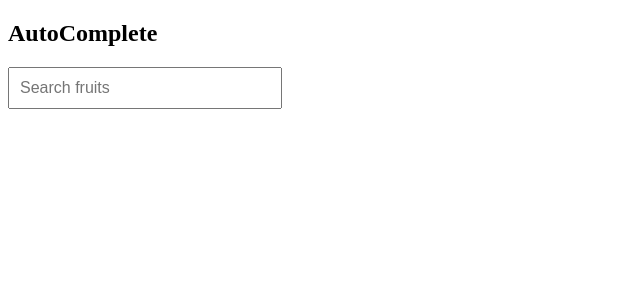
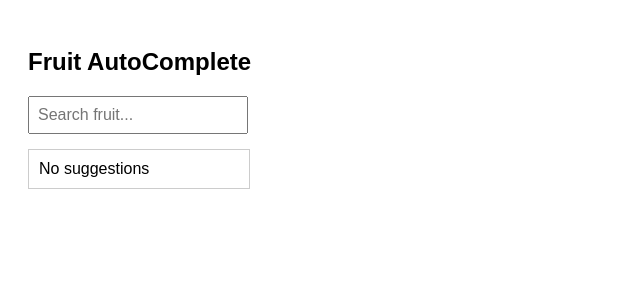
Before and after one commit to acciojob/auto-complete-Gokleshchaudhary, a React app: page / in a window 1280 px wide. Shown: the top 300 px of the page, without its empty margins (0-640 px from the left). Built offline with nearby package versions, Linux system fonts and the light colour scheme.

Commit message:
Update App.js

```diff
--- a/src/components/App.js
+++ b/src/components/App.js
@@ -6,41 +6,63 @@ const fruits = ["apple", "banana", "cherry", "date", "elderberry", "fig"];
 function AutoComplete() {
   const [input, setInput] = useState("");
   const [suggestions, setSuggestions] = useState([]);
+  const [loading, setLoading] = useState(false);
 
   useEffect(() => {
-    const timer = setTimeout(() => {
+    const timeoutId = setTimeout(() => {
       if (input.trim() === "") {
         setSuggestions([]);
-      } else {
-        const filtered = fruits.filter((fruit) =>
-          fruit.toLowerCase().startsWith(input.toLowerCase())
-        );
-        setSuggestions(filtered);
+        setLoading(false);
+        return;
       }
-    }, 300); // debounce for better UX
 
-    return () => clearTimeout(timer);
+      setLoading(true);
+
+      const filtered = fruits.filter((fruit) =>
+        fruit.toLowerCase().startsWith(input.toLowerCase())
+      );
+
+      setSuggestions(filtered);
+      setLoading(false);
+    }, 300); // simulate async delay
+
+    return () => clearTimeout(timeoutId); // cleanup for debounce
   }, [input]);
 
   return (
-    <div>
-      <h2>AutoComplete</h2>
+    <div style={{ padding: "20px", fontFamily: "sans-serif" }}>
+      <h2>Fruit AutoComplete</h2>
+
       <input
         type="text"
         className="search"
-        placeholder="Search fruits"
+        placeholder="Search fruit..."
         value={input}
         onChange={(e) => setInput(e.target.value)}
+        style={{ padding: "8px", width: "200px" }}
       />
 
-      {/* Only render <ul> if suggestions exist */}
-      {suggestions.length > 0 && (
-        <ul>
-          {suggestions.map((item, index) => (
-            <li key={index}>{item}</li>
-          ))}
-        </ul>
-      )}
+      {loading && <div>Loading...</div>}
+
+      <ul
+        style={{
+          border: "1px solid #ccc",
+          padding: "10px",
+          marginTop: "5px",
+          width: "200px",
+          listStyleType: "none"
+        }}
+      >
+        {suggestions.length === 0 ? (
+          <li>No suggestions</li>
+        ) : (
+          suggestions.map((item, index) => (
+            <li key={index} style={{ padding: "5px 0" }}>
+              {item}
+            </li>
+          ))
+        )}
+      </ul>
     </div>
   );
 }
```
